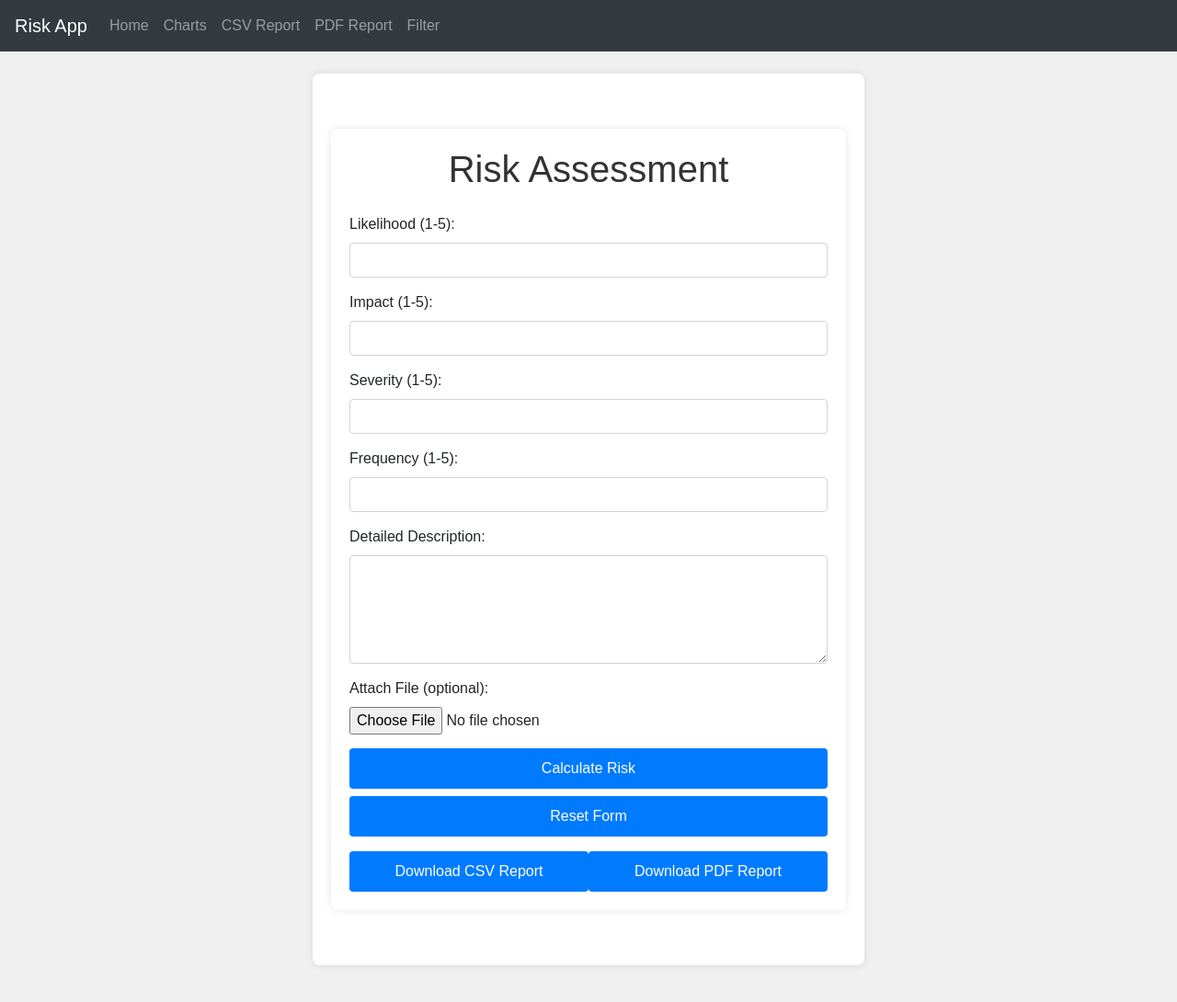
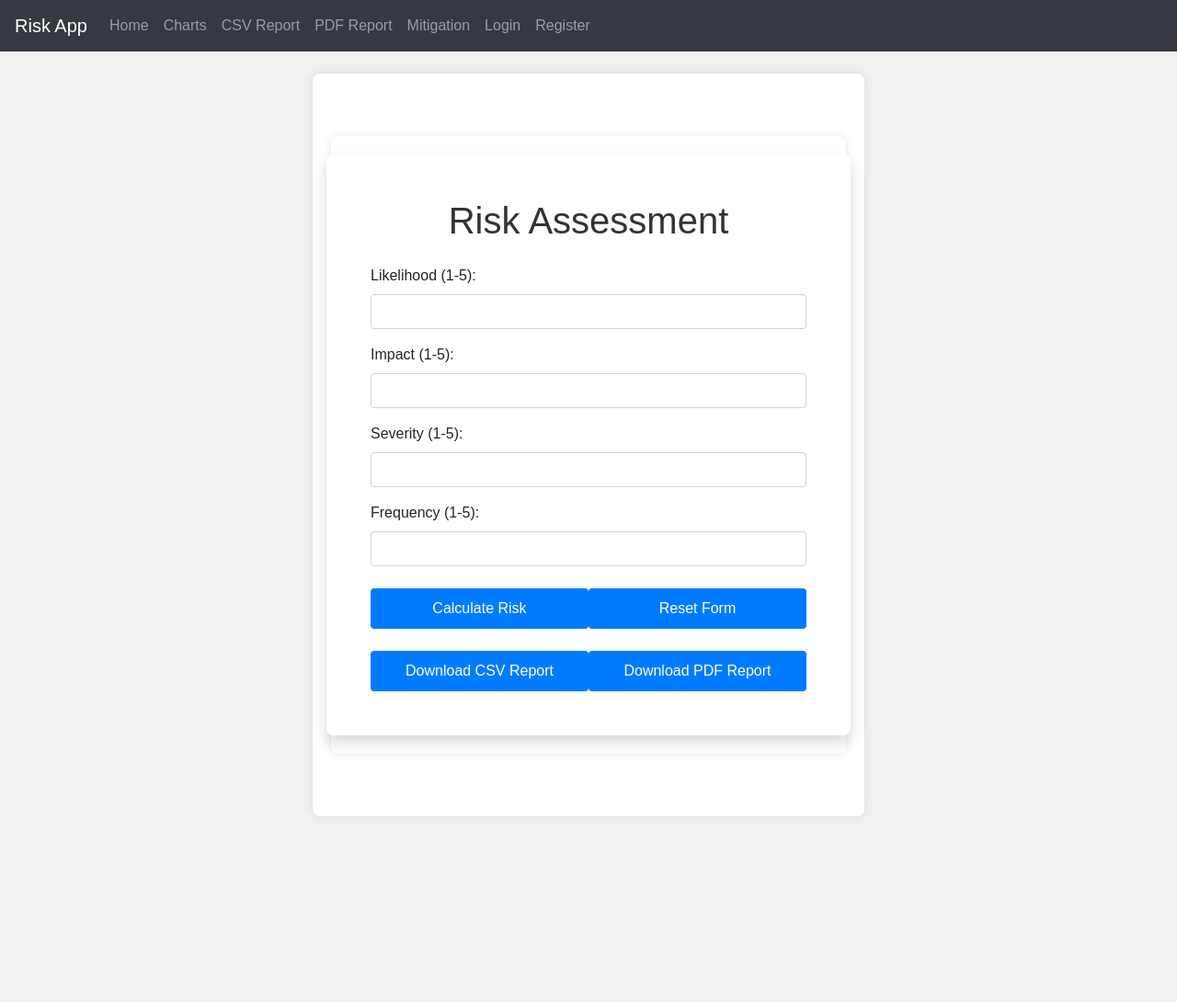
Before and after one commit to SujayGowda12/Website, a Flask app: page / in a window 1280 px wide. Shown: the whole page at 92% size. After the commit the page ends 888 px from the top, so only its background shows below. Run offline with Flask 3, Linux system fonts and the light colour scheme; some libraries are stand-ins or nearby versions.

Commit message:
Added a login page, fixed report structure and fixed UI

```diff
--- a/app.py
+++ b/app.py
@@ -1,34 +1,51 @@
-from flask import Flask, render_template, request, make_response, Response
+from flask import Flask, render_template, request, redirect, url_for, flash
 from flask_sqlalchemy import SQLAlchemy
-from flask_migrate import Migrate  # Import Flask-Migrate
-from datetime import datetime, timedelta
+from flask_login import LoginManager, UserMixin, login_user, logout_user, login_required, current_user
+from werkzeug.security import generate_password_hash, check_password_hash
+from datetime import datetime
 from weasyprint import HTML
+from io import StringIO
 import csv
-from io import StringIO
-import os
-from werkzeug.utils import secure_filename
 
 app = Flask(__name__)
+app.secret_key = 'your_secret_key_here'  # Replace with a secure random key
 
-# Configure the database (using SQLite)
+# Database configuration
 app.config['SQLALCHEMY_DATABASE_URI'] = 'sqlite:///risk.db'
 app.config['SQLALCHEMY_TRACK_MODIFICATIONS'] = False
 
-# Configure upload folder and allowed extensions
-app.config['UPLOAD_FOLDER'] = 'static/uploads'
-app.config['ALLOWED_EXTENSIONS'] = {'png', 'jpg', 'jpeg', 'gif', 'pdf', 'txt'}
+db = SQLAlchemy(app)
 
-# Ensure the upload folder exists
-os.makedirs(app.config['UPLOAD_FOLDER'], exist_ok=True)
+# Initialize Flask-Login
+login_manager = LoginManager()
+login_manager.init_app(app)
+# If a user tries to access a protected route without being logged in,
+# they will be redirected to this endpoint:
+login_manager.login_view = 'login'
+login_manager.login_message_category = 'info'
 
-db = SQLAlchemy(app)
-migrate = Migrate(app, db)  # Initialize Flask-Migrate
+# ---------------------------
+# User Model
+# ---------------------------
+class User(db.Model, UserMixin):
+    id = db.Column(db.Integer, primary_key=True)
+    username = db.Column(db.String(80), unique=True, nullable=False)
+    password_hash = db.Column(db.String(128), nullable=False)
 
-# Function to check if a file has an allowed extension
-def allowed_file(filename):
-    return '.' in filename and filename.rsplit('.', 1)[1].lower() in app.config['ALLOWED_EXTENSIONS']
+    def set_password(self, password):
+        self.password_hash = generate_password_hash(password)
 
-# Database model to store risk entries
+    def check_password(self, password):
+        return check_password_hash(self.password_hash, password)
+
+# Flask-Login requires a user_loader function:
+@login_manager.user_loader
+def load_user(user_id):
+    return User.query.get(int(user_id))
+
+# ---------------------------
+# Risk Model
+# ---------------------------
 class Risk(db.Model):
     id = db.Column(db.Integer, primary_key=True)
     likelihood = db.Column(db.Integer, nullable=False)
@@ -39,13 +56,18 @@ class Risk(db.Model):
     risk_level = db.Column(db.String(20), nullable=False)
     risk_color = db.Column(db.String(20), nullable=False)
     risk_description = db.Column(db.String(200), nullable=False)
-    file_path = db.Column(db.String(200))  # New field for file path
     date_submitted = db.Column(db.DateTime, default=datetime.utcnow)
 
     def __repr__(self):
         return f"<Risk {self.id} - Score: {self.risk_score}>"
 
-# Function to calculate the weighted risk score
+# Create all tables if they don't exist
+with app.app_context():
+    db.create_all()
+
+# ---------------------------
+# Utility Functions
+# ---------------------------
 def calculate_risk_score(likelihood, impact, severity, frequency):
     likelihood_weight = 0.4
     impact_weight = 0.3
@@ -58,7 +80,6 @@ def calculate_risk_score(likelihood, impact, severity, frequency):
         (frequency * frequency_weight)
     )
 
-# Function to determine risk level, color, and description based on the risk score
 def calculate_risk_level(risk_score):
     if risk_score <= 2:
         return "Low", "green", "Minimal impact, unlikely to occur."
@@ -67,9 +88,17 @@ def calculate_risk_level(risk_score):
     else:
         return "High", "red", "Severe impact, highly likely to occur."
 
-# Create database tables at startup within an application context
-with app.app_context():
-    db.create_all()
+def get_mitigation_strategies(risk_level):
+    if risk_level == "High":
+        return ("Mitigation Strategies for High Risk: Immediately review access controls, update firmware/software, isolate vulnerable devices, and increase monitoring.")
+    elif risk_level == "Medium":
+        return ("Mitigation Strategies for Medium Risk: Schedule regular security audits, apply necessary patches, and improve monitoring and alerting systems.")
+    else:
+        return "Mitigation Strategies for Low Risk: Maintain routine security checks and monitoring."
+
+# ---------------------------
+# Routes
+# ---------------------------
 
 @app.route('/', methods=['GET', 'POST'])
 def index():
@@ -84,23 +113,12 @@ def index():
             impact = int(request.form['impact'])
             severity = int(request.form['severity'])
             frequency = int(request.form['frequency'])
-            description = request.form.get('description', '')  # Get detailed description
 
-            # Validate that each value is between 1 and 5
             if not all(1 <= v <= 5 for v in [likelihood, impact, severity, frequency]):
                 risk_score = "Invalid input. Please enter integers between 1 and 5."
             else:
                 risk_score = calculate_risk_score(likelihood, impact, severity, frequency)
                 risk_level, risk_color, risk_description = calculate_risk_level(risk_score)
-
-                # Handle file upload
-                file_path = None
-                if 'file' in request.files:
-                    file = request.files['file']
-                    if file and allowed_file(file.filename):
-                        filename = secure_filename(file.filename)
-                        file_path = os.path.join(app.config['UPLOAD_FOLDER'], filename)
-                        file.save(file_path)
 
                 new_risk = Risk(
                     likelihood=likelihood,
@@ -110,12 +128,13 @@ def index():
                     risk_score=risk_score,
                     risk_level=risk_level,
                     risk_color=risk_color,
-                    risk_description=description,  # Save detailed description
-                    file_path=file_path  # Save file path
+                    risk_description=risk_description
                 )
                 db.session.add(new_risk)
                 db.session.commit()
 
+                # Redirect to mitigation page (for any risk level)
+                return redirect(url_for('mitigation', risk_level=risk_level))
         except ValueError:
             risk_score = "Invalid input. Please enter valid integers."
 
@@ -127,58 +146,26 @@ def index():
         risk_description=risk_description
     )
 
-@app.route('/chart', methods=['GET'])
+@app.route('/mitigation')
+def mitigation():
+    risk_level = request.args.get('risk_level', 'High')
+    strategies = get_mitigation_strategies(risk_level)
+    return render_template('mitigation.html', risk_level=risk_level, strategies=strategies)
+
+# Protected route example
+@app.route('/chart')
+@login_required
 def chart():
-    # Get filtering parameters from query string (GET parameters)
-    risk_level_filter = request.args.get('risk_level', 'All')
-    date_filter = request.args.get('date_filter', '')
-
-    # Build the query
-    query = Risk.query
-
-    # Filter by risk level if not "All"
-    if risk_level_filter and risk_level_filter != 'All':
-        query = query.filter_by(risk_level=risk_level_filter)
-
-    # Filter by date if specified (e.g., "last_30")
-    if date_filter == 'last_30':
-        threshold = datetime.now() - timedelta(days=30)
-        query = query.filter(Risk.date_submitted >= threshold)
-
-    filtered_risks = query.all()
-
-    # Prepare data for the chart
-    risk_labels = [f"Entry {i+1}" for i in range(len(filtered_risks))]
-    likelihood_data = [r.likelihood for r in filtered_risks]
-    impact_data = [r.impact for r in filtered_risks]
-    severity_data = [r.severity for r in filtered_risks]
-    frequency_data = [r.frequency for r in filtered_risks]
-
-    # Calculate risk level counts
-    risk_level_counts = {
-        'Low': Risk.query.filter_by(risk_level='Low').count(),
-        'Medium': Risk.query.filter_by(risk_level='Medium').count(),
-        'High': Risk.query.filter_by(risk_level='High').count()
-    }
-
-    return render_template(
-        'chart.html',
-        risk_labels=risk_labels,
-        likelihood_data=likelihood_data,
-        impact_data=impact_data,
-        severity_data=severity_data,
-        frequency_data=frequency_data,
-        risk_level_counts=risk_level_counts,
-        selected_risk_level=risk_level_filter,
-        selected_date_filter=date_filter
-    )
+    # ... chart logic ...
+    return render_template('chart.html')
 
 @app.route('/export_csv')
+@login_required
 def export_csv():
     risks = Risk.query.all()
     output = StringIO()
     writer = csv.writer(output)
-    writer.writerow(['ID', 'Likelihood', 'Impact', 'Severity', 'Frequency', 'Risk Score', 'Risk Level', 'Risk Description', 'File Path', 'Date Submitted'])
+    writer.writerow(['ID', 'Likelihood', 'Impact', 'Severity', 'Frequency', 'Risk Score', 'Risk Level', 'Mitigation Strategies', 'Risk Description', 'Date Submitted'])
     for r in risks:
         writer.writerow([
             r.id,
@@ -188,8 +175,8 @@ def export_csv():
             r.frequency,
             r.risk_score,
             r.risk_level,
+            get_mitigation_strategies(r.risk_level),
             r.risk_description,
-            r.file_path,
             r.date_submitted.strftime("%Y-%m-%d %H:%M:%S") if r.date_submitted else ''
         ])
     response = Response(output.getvalue(), mimetype='text/csv')
@@ -197,12 +184,14 @@ def export_csv():
     return response
 
 @app.route('/download_report')
+@login_required
 def download_report():
     risks = Risk.query.all()
     html_string = render_template(
         'report.html',
         risks=risks,
-        current_date=datetime.now().strftime("%Y-%m-%d %H:%M:%S")
+        current_date=datetime.now().strftime("%Y-%m-%d %H:%M:%S"),
+        get_mitigation_strategies=get_mitigation_strategies
     )
     pdf_file = HTML(string=html_string).write_pdf()
     response = make_response(pdf_file)
@@ -210,5 +199,48 @@ def download_report():
     response.headers['Content-Disposition'] = 'attachment; filename="RiskReport.pdf"'
     return response
 
+# ---------------------------
+# Authentication Routes
+# ---------------------------
+
+@app.route('/login', methods=['GET', 'POST'])
+def login():
+    if request.method == 'POST':
+        username = request.form['username']
+        password = request.form['password']
+        user = User.query.filter_by(username=username).first()
+        if user and user.check_password(password):
+            login_user(user)
+            flash("Logged in successfully.", "success")
+            return redirect(url_for('index'))
+        else:
+            flash("Invalid username or password.", "danger")
+            return redirect(url_for('login'))
+    return render_template('login.html')
+
+@app.route('/logout')
+def logout():
+    logout_user()
+    flash("You have been logged out. Please log in again.", "info")
+    return redirect(url_for('login'))  # <--- Redirects to login page after logout
+
+@app.route('/register', methods=['GET', 'POST'])
+def register():
+    if request.method == 'POST':
+        username = request.form['username']
+        password = request.form['password']
+
+        if User.query.filter_by(username=username).first():
+            flash("Username already taken.", "danger")
+            return redirect(url_for('register'))
+
+        new_user = User(username=username)
+        new_user.set_password(password)
+        db.session.add(new_user)
+        db.session.commit()
+        flash("Registration successful! You can now log in.", "success")
+        return redirect(url_for('login'))
+    return render_template('register.html')
+
 if __name__ == '__main__':
     app.run(debug=True)
--- a/templates/base.html
+++ b/templates/base.html
@@ -18,22 +18,20 @@
             <span class="navbar-toggler-icon"></span>
         </button>
         <div class="collapse navbar-collapse" id="navbarNav">
+            <ul class="navbar-nav me-auto">
+                <li class="nav-item"><a class="nav-link" href="{{ url_for('index') }}">Home</a></li>
+                <li class="nav-item"><a class="nav-link" href="{{ url_for('chart') }}">Charts</a></li>
+                <li class="nav-item"><a class="nav-link" href="{{ url_for('export_csv') }}">CSV Report</a></li>
+                <li class="nav-item"><a class="nav-link" href="{{ url_for('download_report') }}">PDF Report</a></li>
+                <li class="nav-item"><a class="nav-link" href="{{ url_for('mitigation', risk_level='All') }}">Mitigation</a></li>
+            </ul>
             <ul class="navbar-nav">
-                <li class="nav-item">
-                    <a class="nav-link" href="{{ url_for('index') }}">Home</a>
-                </li>
-                <li class="nav-item">
-                    <a class="nav-link" href="{{ url_for('chart') }}">Charts</a>
-                </li>
-                <li class="nav-item">
-                    <a class="nav-link" href="{{ url_for('export_csv') }}">CSV Report</a>
-                </li>
-                <li class="nav-item">
-                    <a class="nav-link" href="{{ url_for('download_report') }}">PDF Report</a>
-                </li>
-                <li class="nav-item">
-                    <a class="nav-link" href="{{ url_for('chart') }}?risk_level=All">Filter</a>
-                </li>
+                {% if current_user.is_authenticated %}
+                  <li class="nav-item"><a class="nav-link" href="{{ url_for('logout') }}">Logout</a></li>
+                {% else %}
+                  <li class="nav-item"><a class="nav-link" href="{{ url_for('login') }}">Login</a></li>
+                  <li class="nav-item"><a class="nav-link" href="{{ url_for('register') }}">Register</a></li>
+                {% endif %}
             </ul>
         </div>
     </nav>
--- a/templates/index.html
+++ b/templates/index.html
@@ -3,7 +3,15 @@
 {% block title %}Risk Assessment - Home{% endblock %}
 
 {% block content %}
-<div class="container">
+<div class="container mt-5 mb-5">
+  <div class="row justify-content-center">
+    <!--
+      col-md-8 col-lg-6 for responsive widths,
+      plus a min-width inline style to ensure the box doesn't shrink too much
+    -->
+    <div class="col-md-8 col-lg-6" style="min-width: 600px;">
+      <!-- A simple white box with padding, a shadow, and slightly rounded corners -->
+      <div class="bg-white p-5 shadow" style="border-radius: 0.5rem;">
         <h1 class="mb-4 text-center">Risk Assessment</h1>
 
         <!-- Display Calculated Risk Score, Level, and Description -->
@@ -15,56 +23,114 @@
         {% endif %}
 
         <!-- Risk Assessment Form -->
-    <form method="POST" enctype="multipart/form-data">
+        <form method="POST">
           <!-- Likelihood Input -->
-        <div class="form-group">
-            <label for="likelihood">Likelihood (1-5):</label>
-            <input type="number" id="likelihood" name="likelihood" min="1" max="5" required class="form-control">
-            <div class="invalid-feedback">Please enter a value between 1 and 5.</div>
+          <div class="mb-3">
+            <label for="likelihood" class="form-label">Likelihood (1-5):</label>
+            <input
+              type="number"
+              id="likelihood"
+              name="likelihood"
+              min="1"
+              max="5"
+              required
+              class="form-control"
+            >
           </div>
 
           <!-- Impact Input -->
-        <div class="form-group">
-            <label for="impact">Impact (1-5):</label>
-            <input type="number" id="impact" name="impact" min="1" max="5" required class="form-control">
-            <div class="invalid-feedback">Please enter a value between 1 and 5.</div>
+          <div class="mb-3">
+            <label for="impact" class="form-label">Impact (1-5):</label>
+            <input
+              type="number"
+              id="impact"
+              name="impact"
+              min="1"
+              max="5"
+              required
+              class="form-control"
+            >
           </div>
 
           <!-- Severity Input -->
-        <div class="form-group">
-            <label for="severity">Severity (1-5):</label>
-            <input type="number" id="severity" name="severity" min="1" max="5" required class="form-control">
-            <div class="invalid-feedback">Please enter a value between 1 and 5.</div>
+          <div class="mb-3">
+            <label for="severity" class="form-label">Severity (1-5):</label>
+            <input
+              type="number"
+              id="severity"
+              name="severity"
+              min="1"
+              max="5"
+              required
+              class="form-control"
+            >
           </div>
 
           <!-- Frequency Input -->
-        <div class="form-group">
-            <label for="frequency">Frequency (1-5):</label>
-            <input type="number" id="frequency" name="frequency" min="1" max="5" required class="form-control">
-            <div class="invalid-feedback">Please enter a value between 1 and 5.</div>
+          <div class="mb-4">
+            <label for="frequency" class="form-label">Frequency (1-5):</label>
+            <input
+              type="number"
+              id="frequency"
+              name="frequency"
+              min="1"
+              max="5"
+              required
+              class="form-control"
+            >
           </div>
 
-        <!-- Detailed Description -->
-        <div class="form-group">
-            <label for="description">Detailed Description:</label>
-            <textarea id="description" name="description" class="form-control" rows="4"></textarea>
+          <!-- Calculate & Reset Buttons with extra spacing -->
+          <div class="d-flex mb-4 gap-3">
+            <button type="submit" class="btn btn-primary w-50">Calculate Risk</button>
+            <button type="reset" class="btn btn-secondary w-50">Reset Form</button>
           </div>
-
-        <!-- File Upload -->
-        <div class="form-group">
-            <label for="file">Attach File (optional):</label>
-            <input type="file" id="file" name="file" class="form-control-file">
-        </div>
-
-        <!-- Submit and Reset Buttons -->
-        <button type="submit" class="btn btn-primary btn-block">Calculate Risk</button>
-        <button type="reset" class="btn btn-secondary btn-block">Reset Form</button>
         </form>
 
-    <!-- Buttons for CSV and PDF -->
-    <div class="mt-3 d-flex justify-content-between">
-        <a href="{{ url_for('export_csv') }}" class="btn btn-success" role="button">Download CSV Report</a>
-        <a href="{{ url_for('download_report') }}" class="btn btn-info" role="button">Download PDF Report</a>
+        <!-- CSV & PDF Download Buttons with extra spacing -->
+        <div class="d-flex gap-3">
+          <a href="{{ url_for('export_csv') }}" class="btn btn-success w-50" role="button">Download CSV Report</a>
+          <a href="{{ url_for('download_report') }}" class="btn btn-info w-50" role="button">Download PDF Report</a>
+        </div>
+      </div>
+    </div>
   </div>
 </div>
 {% endblock %}
+
+{% block scripts %}
+<script>
+    document.addEventListener('DOMContentLoaded', function () {
+        const form = document.querySelector('form');
+        const inputs = form.querySelectorAll('input[type="number"]');
+
+        // Live validation for numeric fields
+        inputs.forEach(input => {
+            input.addEventListener('input', function () {
+                const value = parseInt(this.value);
+                if (value < 1 || value > 5) {
+                    this.classList.add('is-invalid');
+                } else {
+                    this.classList.remove('is-invalid');
+                }
+            });
+        });
+
+        // Final check on form submission
+        form.addEventListener('submit', function (event) {
+            let isValid = true;
+            inputs.forEach(input => {
+                const value = parseInt(input.value);
+                if (value < 1 || value > 5) {
+                    input.classList.add('is-invalid');
+                    isValid = false;
+                }
+            });
+            if (!isValid) {
+                event.preventDefault();
+                alert('Please enter valid integers between 1 and 5.');
+            }
+        });
+    });
+</script>
+{% endblock %}
```
Also changed, not shown: templates/chart.html (+14 -73 lines), templates/login.html (added, +22 -0 lines), templates/mitigation.html (added, +13 -0 lines), templates/register.html (added, +18 -0 lines), templates/report.html (+57 -5 lines), instance/risk.db. Lines whose indentation alone changed are shown as unchanged.
